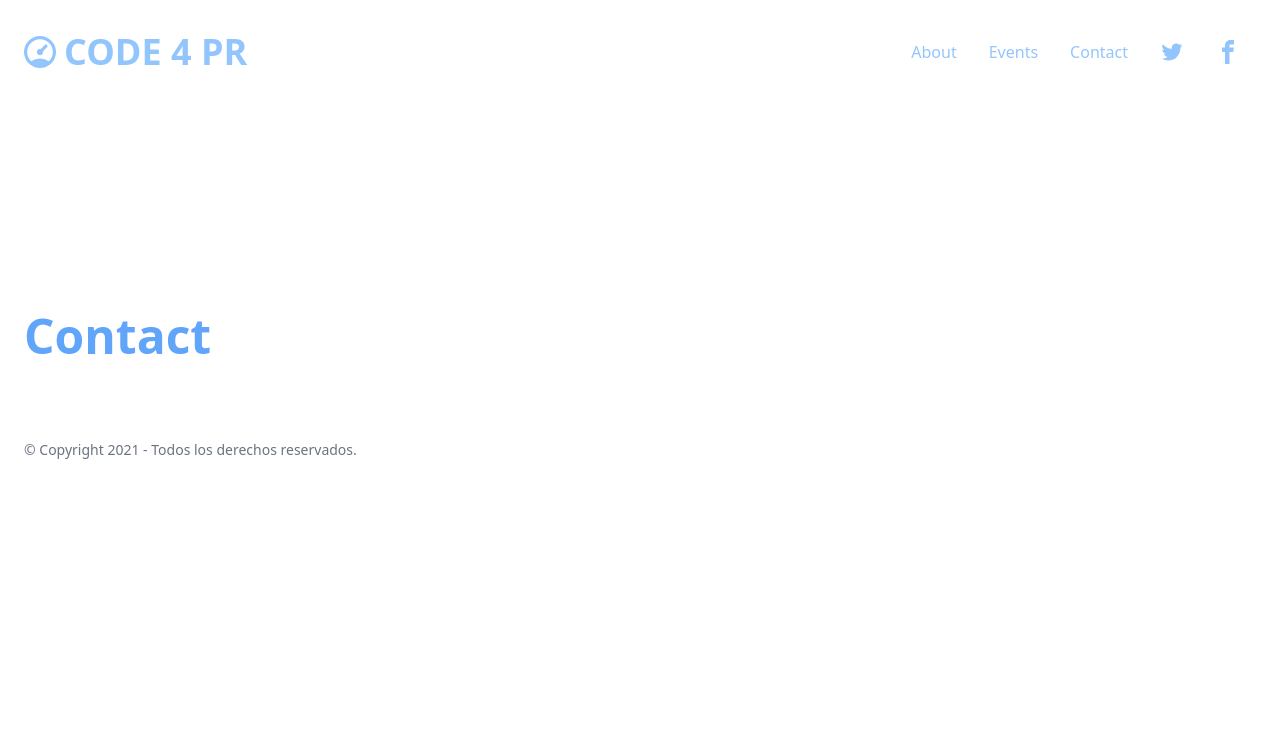
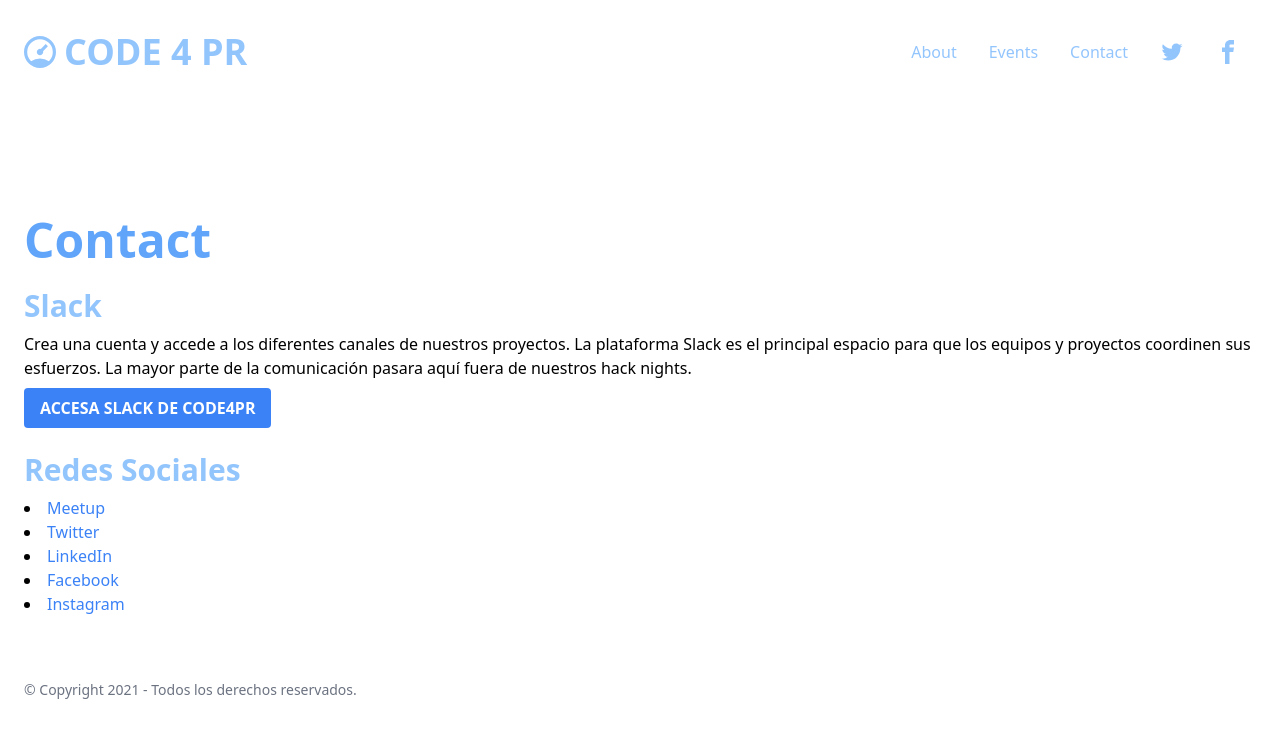
Before and after one commit to Code4PuertoRico/cfpr-website, a Gatsby site: page /contact in a window 1280 px wide. Built offline with nearby package versions, Linux system fonts and the light colour scheme; Gatsby itself is replaced by a stand-in of ours.

Commit message:
Contact Page

```diff
--- a/src/pages/contact.js
+++ b/src/pages/contact.js
@@ -6,8 +6,25 @@ const Contact = () => {
     return (
         <div>
             <Navbar />
-            <div className="container pt-24 md:pt-48 px-6 mx-auto flex flex-wrap flex-col md:flex-row">
+            <div className="container pt-12 md:pt-24 px-6 mx-auto flex flex-wrap flex-col md:flex-row">
                 <h1 className="my-4 text-3xl md:text-5xl text-blue-400 font-bold leading-tight text-center md:text-left slide-in-bottom-h1">Contact</h1>
+                <div>
+                    <h2 className="my-2 text-1xl md:text-3xl text-blue-300 font-bold leading-tight text-center md:text-left slide-in-bottom-h2">Slack</h2>
+                    <p>Crea una cuenta y accede a los diferentes canales de nuestros proyectos. La plataforma Slack es el principal espacio para que los equipos y proyectos coordinen sus esfuerzos. La mayor parte de la comunicación pasara aquí fuera de nuestros hack nights.</p>
+                    <div className="flex w-full justify-center md:justify-start pb-24 lg:pb-0 fade-in mt-2">
+					    <a href="https://chat.code4puertorico.org/" className="bg-blue-500 hover:bg-blue-700 text-white font-bold py-2 px-4 rounded">ACCESA SLACK DE CODE4PR</a>
+					</div>
+                </div>
+                <div className="mt-4">
+                    <h2 className="my-2 text-1xl md:text-3xl text-blue-300 font-bold leading-tight text-center md:text-left slide-in-bottom-h2">Redes Sociales</h2>
+                    <ul className="list-disc list-inside">
+                        <li><a className="text-blue-500" href="https://www.meetup.com/code-for-puerto-rico/">Meetup</a></li>
+                        <li><a className="text-blue-500" href="https://twitter.com/code4puertorico">Twitter</a></li>
+                        <li><a className="text-blue-500" href="https://www.linkedin.com/company/code-for-puerto-rico">LinkedIn</a></li>
+                        <li><a className="text-blue-500" href="https://www.facebook.com/code4puertorico/">Facebook</a></li>
+                        <li><a className="text-blue-500" href="https://www.instagram.com/code4puertorico/">Instagram</a></li>
+                    </ul>
+                </div>
                 <Footer/>
             </div>
         </div>
```
